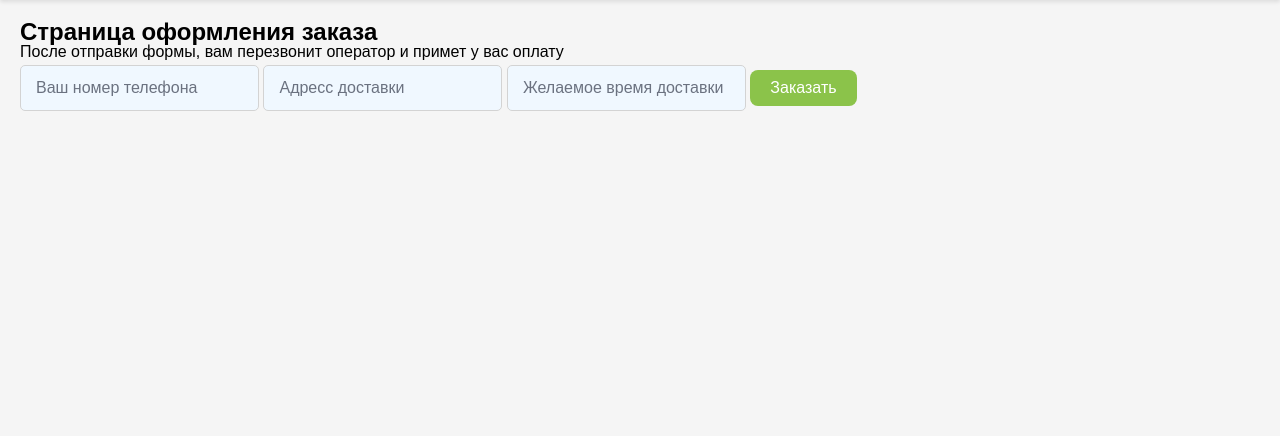
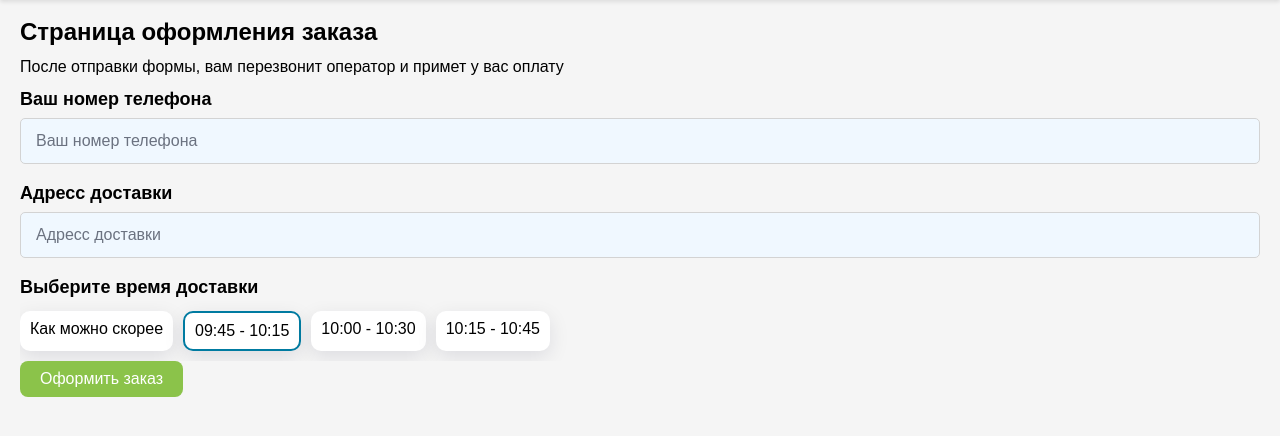
Before and after one commit to frayzz/Gulalem, a Laravel app: page /order in a window 1280 px wide. Shown: the part 56-492 px from the top of the page. Run offline with Laravel 12, Linux system fonts and the light colour scheme; style sheets or scripts are compiled from the project's sources; some web fonts are replaced.

Commit message:
Order Page

```diff
--- a/resources/css/app.css
+++ b/resources/css/app.css
@@ -445,11 +445,54 @@ footer p {
     border-radius: 8px;
 }
 
+/* Detail END */
+/* Order Start */
+.input-container input {
+    width: 100%;
+}
+
 .order {
     padding: 20px;
 }
 
-/* Detail END */
+.order p {
+    margin: 15px 0;
+}
+
+.order h3 {
+    margin: 15px 0 5px 0;
+}
+
+.delivery-container {
+    display: flex;
+    flex-direction: column;
+    margin: 20px;
+}
+.delivery-options {
+    display: flex;
+    overflow-x: auto;
+    padding: 10px 0;
+}
+.delivery-option {
+    flex: 0 0 auto;
+    padding: 10px;
+    margin-right: 10px;
+    background-color: white;
+    border-radius: 10px;
+    cursor: pointer;
+    text-align: center;
+    min-width: 80px;
+    box-shadow: rgba(6, 5, 50, 0.1) 0px 6px 20px;
+}
+.delivery-option.selected {
+    border: 2px solid #007BA1;
+}
+.delivery-option:last-child {
+    margin-right: 0;
+}
+
+
+/* Order END */
 /* Auth START */
 .auth-section {
     padding: 100px 15px;
--- a/resources/views/pages/order.blade.php
+++ b/resources/views/pages/order.blade.php
@@ -7,10 +7,27 @@
         <div class="order">
             <h1>Страница оформления заказа</h1>
             <p>После отправки формы, вам перезвонит оператор и примет у вас оплату</p>
-            <input type="text" class="custom-input" placeholder="Ваш номер телефона">
-            <input type="text" class="custom-input" placeholder="Адресс доставки">
-            <input type="text" class="custom-input" placeholder="Желаемое время доставки">
-            <button class="order-button">Заказать</button>
+            <div class="input-container">
+                <h3>Ваш номер телефона</h3>
+                <input type="text" class="custom-input" placeholder="Ваш номер телефона">
+            </div>
+            <div class="input-container">
+                <h3>Адресс доставки</h3>
+                <input type="text" class="custom-input" placeholder="Адресс доставки">
+            </div>
+            <div class="input-container">
+                <h3>Выберите время доставки</h3>
+                <div class="delivery-options" id="delivery-times">
+                    <div class="delivery-option" data-time="09:30-10:00">Как можно скорее</div>
+                    <div class="delivery-option selected" data-time="09:45-10:15">09:45 - 10:15</div>
+                    <div class="delivery-option" data-time="10:00-10:30">10:00 - 10:30</div>
+                    <div class="delivery-option" data-time="10:15-10:45">10:15 - 10:45</div>
+                    <!-- Добавьте больше вариантов времени здесь, если необходимо -->
+                </div>
+                <input type="hidden" id="selected-time" name="selected_time">
+            </div>
+
+            <button class="order-button">Оформить заказ</button>
         </div>
     </section>
 @endsection
```
Also changed, not shown: resources/views/pages/detail.blade.php (+16 -1 lines), package-lock.json.
